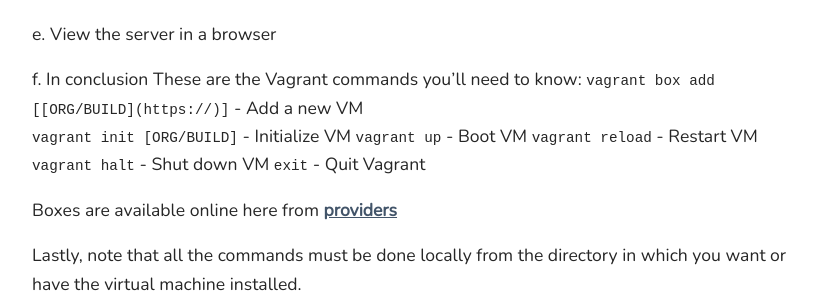
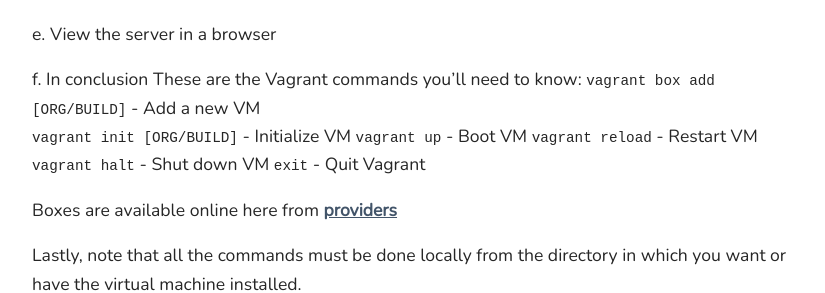
Before and after one commit to mghendi/cerealandcoldmilk, a Jekyll site: the page built from _posts/2018-08-03-vagrant.markdown, in a window 1280 px wide and 900 px high, scrolled down 752 px. Shown: the part 441-734 px from the top of the window, without its empty margins (223-1048 px from the left). Built offline with Jekyll 4.4.1, drawn with Linux system fonts in a browser that asks for light colours; some of the changed lines change nothing that is shown.

Commit message:
03/08/18 2

```diff
--- a/_posts/2018-08-03-vagrant.markdown
+++ b/_posts/2018-08-03-vagrant.markdown
@@ -23,13 +23,13 @@
 
 f. In conclusion
 These are the Vagrant commands you'll need to know:
-`vagrant box add [[ORG/BUILD](https://)]` - Add a new VM
+`vagrant box add [ORG/BUILD]` - Add a new VM
 `vagrant init [ORG/BUILD]` - Initialize VM
 `vagrant up` - Boot VM
 `vagrant reload` - Restart VM
 `vagrant halt` - Shut down VM
 `exit` - Quit Vagrant
 
-Boxes are available online here from [providers](https://)
+Boxes are available online here from [providers](https://app.vagrantup.com/boxes/search)
 
 Lastly, note that all the commands must be done locally from the directory in which you want or have the virtual machine installed.
```
